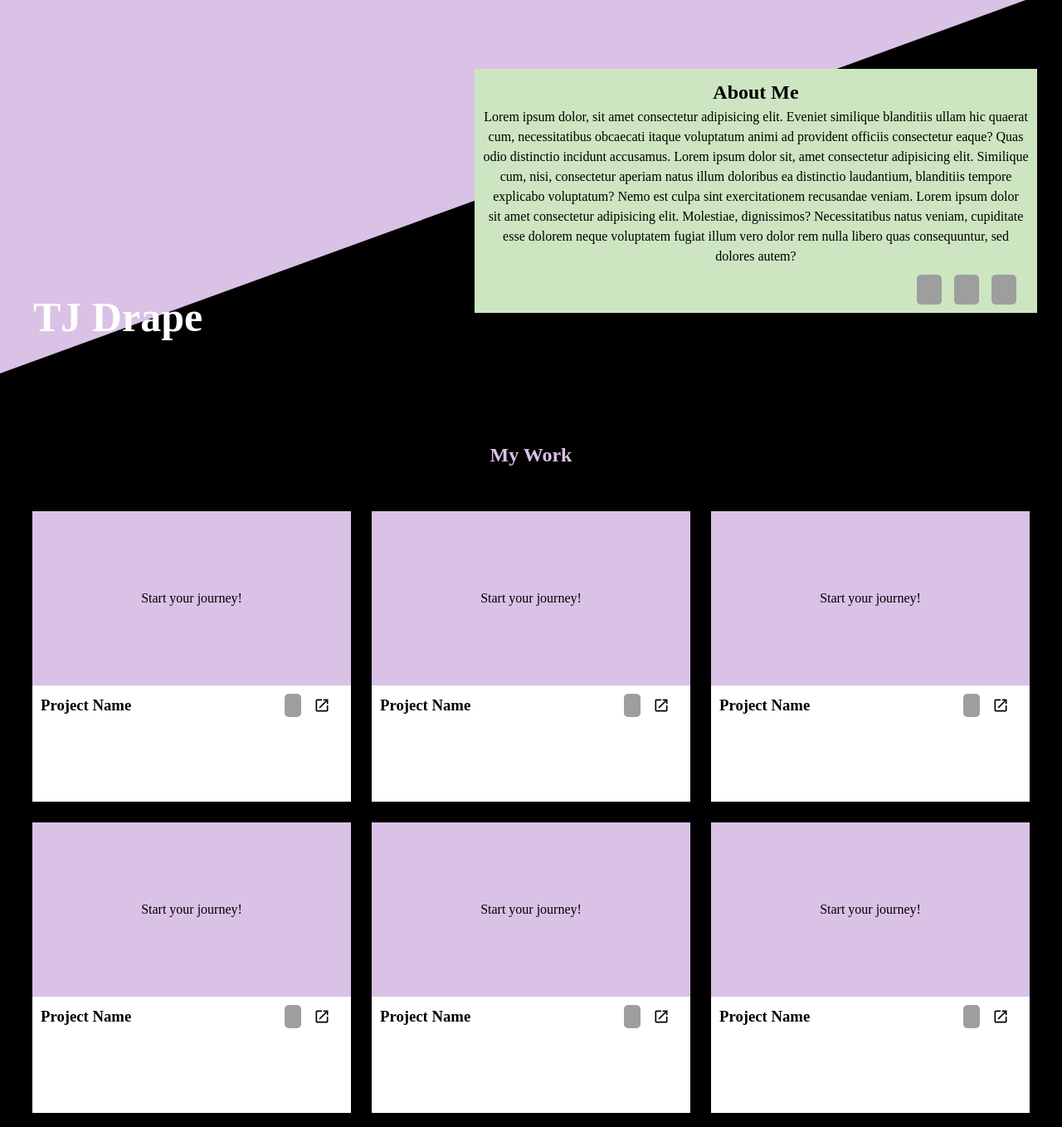
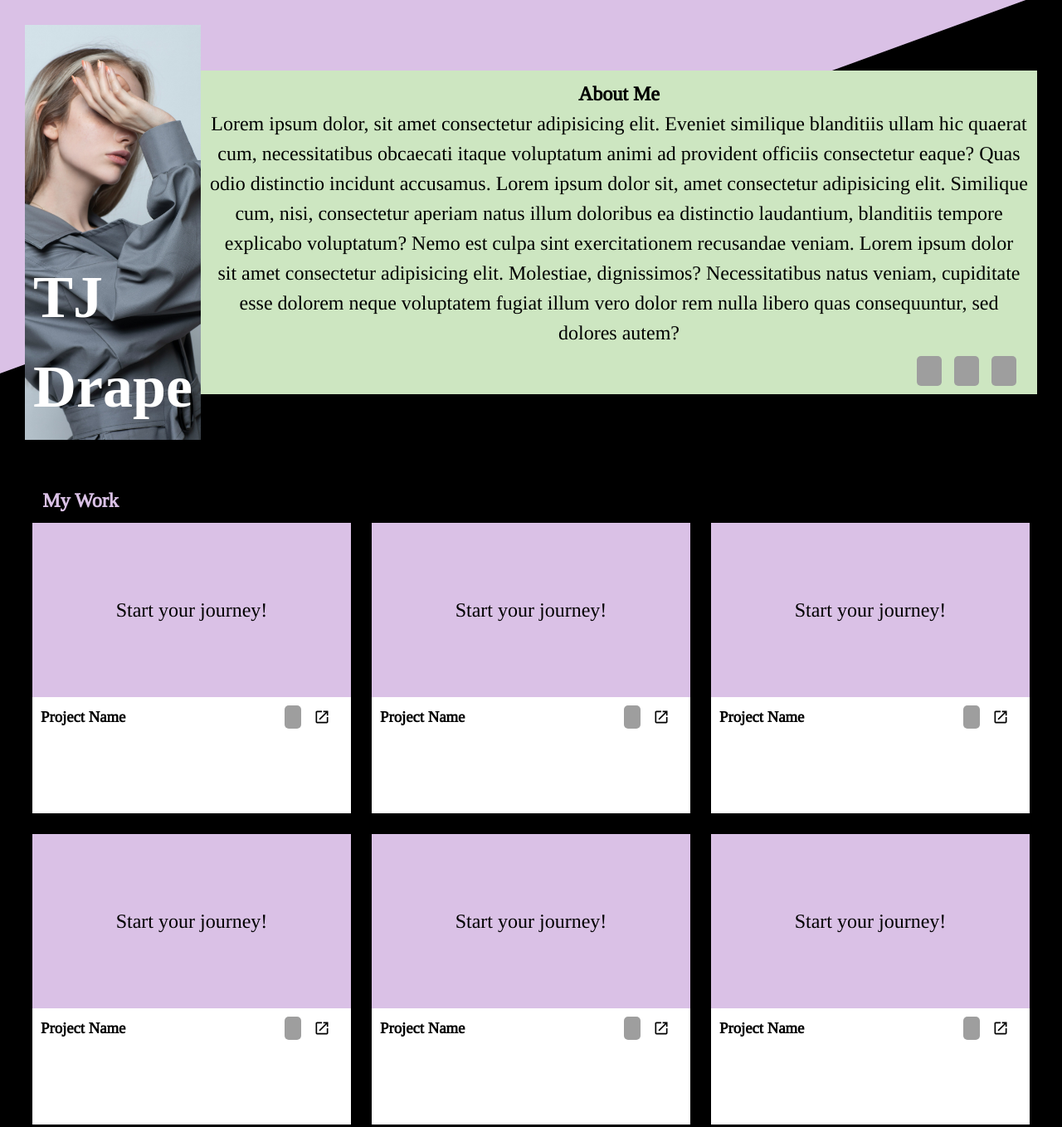
Before and after one commit to t-drape/adv_css_final, a plain HTML site: page index.html in a window 1280 px wide. Shown: the top 1358 px of the page at 83% size. Drawn offline with Linux system fonts and the light colour scheme; grey boxes are pictures that could not be loaded; a web font is replaced by a local one.

Commit message:
Finish Project

```diff
--- a/index.html
+++ b/index.html
@@ -4,13 +4,19 @@
   <meta charset="UTF-8">
   <meta name="viewport" content="width=device-width, initial-scale=1.0">
   <link rel="stylesheet" href="styles.css">
+  <link rel="preconnect" href="https://fonts.googleapis.com">
+  <link rel="preconnect" href="https://fonts.gstatic.com" crossorigin>
+  <link href="https://fonts.googleapis.com/css2?family=DM+Serif+Text&display=swap" rel="stylesheet">
+  <link rel="preconnect" href="https://fonts.googleapis.com">
+  <link rel="preconnect" href="https://fonts.gstatic.com" crossorigin>
+  <link href="https://fonts.googleapis.com/css2?family=Tinos&display=swap" rel="stylesheet">
   <title>Responsive Design Company</title>
 </head>
 <body>
   <div class="design-elt"></div>
   <div class="header">
     <div class="header-content">
-      <p>TJ Drape</p>
+      <h1>TJ Drape</h1>
     </div>
     <div class="about-me">
       <h2>About Me</h2>
@@ -31,7 +37,7 @@
     <h2>My Work</h2>
     <div class="projects">
       <div class="project">
-        <div class="card">Start your journey!</div>
+        <div class="card"><p>Start your journey!</p></div>
         <div class="info">
           <div class="top-line">
             <h3>Project Name</h3>
@@ -43,7 +49,7 @@
         </div>
       </div>
       <div class="project">
-        <div class="card">Start your journey!</div>
+        <div class="card"><p>Start your journey!</p></div>
         <div class="info">
           <div class="top-line">
             <h3>Project Name</h3>
@@ -55,7 +61,7 @@
         </div>
       </div>
       <div class="project">
-        <div class="card">Start your journey!</div>
+        <div class="card"><p>Start your journey!</p></div>
         <div class="info">
           <div class="top-line">
             <h3>Project Name</h3>
@@ -67,7 +73,7 @@
         </div>
       </div>
       <div class="project">
-        <div class="card">Start your journey!</div>
+        <div class="card"><p>Start your journey!</p></div>
         <div class="info">
           <div class="top-line">
             <h3>Project Name</h3>
@@ -79,7 +85,7 @@
         </div>
       </div>
       <div class="project">
-        <div class="card">Start your journey!</div>
+        <div class="card"><p>Start your journey!</p></div>
         <div class="info">
           <div class="top-line">
             <h3>Project Name</h3>
@@ -91,7 +97,7 @@
         </div>
       </div>
       <div class="project">
-        <div class="card">Start your journey!</div>
+        <div class="card"><p>Start your journey!</p></div>
         <div class="info">
           <div class="top-line">
             <h3>Project Name</h3>
--- a/styles.css
+++ b/styles.css
@@ -57,6 +57,19 @@ h1, h2, h3, h4, h5, h6 {
 url: https://www.joshwcomeau.com/css/custom-css-reset/
 */
 
+/* .dm-serif-text-regular {
+  font-family: "DM Serif Text", serif;
+  font-weight: 400;
+  font-style: normal;
+}
+
+.tinos-regular {
+  font-family: "Tinos", serif;
+  font-weight: 400;
+  font-style: normal;
+} */
+
+
 
 
 /* Colors:
@@ -70,6 +83,13 @@ Red: E6C7C1
 body {
   background-color: black;
   color: #DAC1E6;
+  font-family: "Tinos", serif;
+}
+
+p, h2 {
+  font-family: "Tinos", serif;
+  font-size: 24px;
+
 }
 
 /* .header-bg {
@@ -98,7 +118,7 @@ body {
 }
 
 .header-content {
-  background-image: url("header-photo.jpg");
+  background-image: url("small.jpg");
   height: 500px;
   /* width: 100%; */
   background-size: cover;
@@ -107,15 +127,18 @@ body {
   display: flex;
   align-items: end;
   padding: 10px;
-  font-size: 50px;
-  font-weight: bold;
+  font-family: "DM Serif Text", serif;
   z-index: 1;
 }
 
+.header-content h1 {
+  font-size: 72px;
+}
+
 .footer-content {
-  background-image: url("header-photo.jpg");
+  background-image: url("small.jpg");
   height: 500px;
-  /* width: 100%; */
+
   background-size: cover;
   background-position: center;
   color: white;
@@ -283,7 +306,7 @@ body {
 
   .header-content {
     position: relative;
-    background-image: url("header-photo.jpg");
+    background-image: url("medium.jpg");
     width: 50%;
     height: 350px;
     background-size: cover;
@@ -295,6 +318,10 @@ body {
     float: left;
     margin: 0 20px 0px 0;
 
+  }
+
+  .footer-content {
+    background-image: url("medium.jpg");
   }
 
   .including-top-text {
@@ -328,7 +355,6 @@ body {
 
   .footer-image {
     /* margin: 30px; */
-
     width: 50%;
   }
 
@@ -350,7 +376,7 @@ body {
 
   .header {
     display: flex;
-
+    justify-content: space-evenly;
   }
 
   .project {
@@ -358,11 +384,23 @@ body {
     margin-top: 0px;
   }
 
+  .including-top-text {
+    position: relative;
+  }
+
+  .including-top-text h2 {
+    position: absolute;
+    top: 0;
+    left: 0;
+    transform: translateY(-125%);
+    margin-left: 4vw;
+  }
+
   .header-content {
     /* position: relative; */
-    background-image: url("header-photo.jpg");
-    width: 300%;
-    height: 400px;;
+    width: 500px;
+    background-image: url("large.jpg");
+    /* height: 500px; */
     background-size: cover;
     background-position: center;
     color: white;
@@ -392,6 +430,10 @@ body {
 
   .footer-image {
     margin: 30px;
-    width: 350px;
+    width: 75%;
+  }
+
+  .footer-content {
+    background-image: url("large.jpg");
   }
 }
```
Also changed, not shown: large.jpg (added), medium.jpg (added), small.jpg (added), 1 other file.
